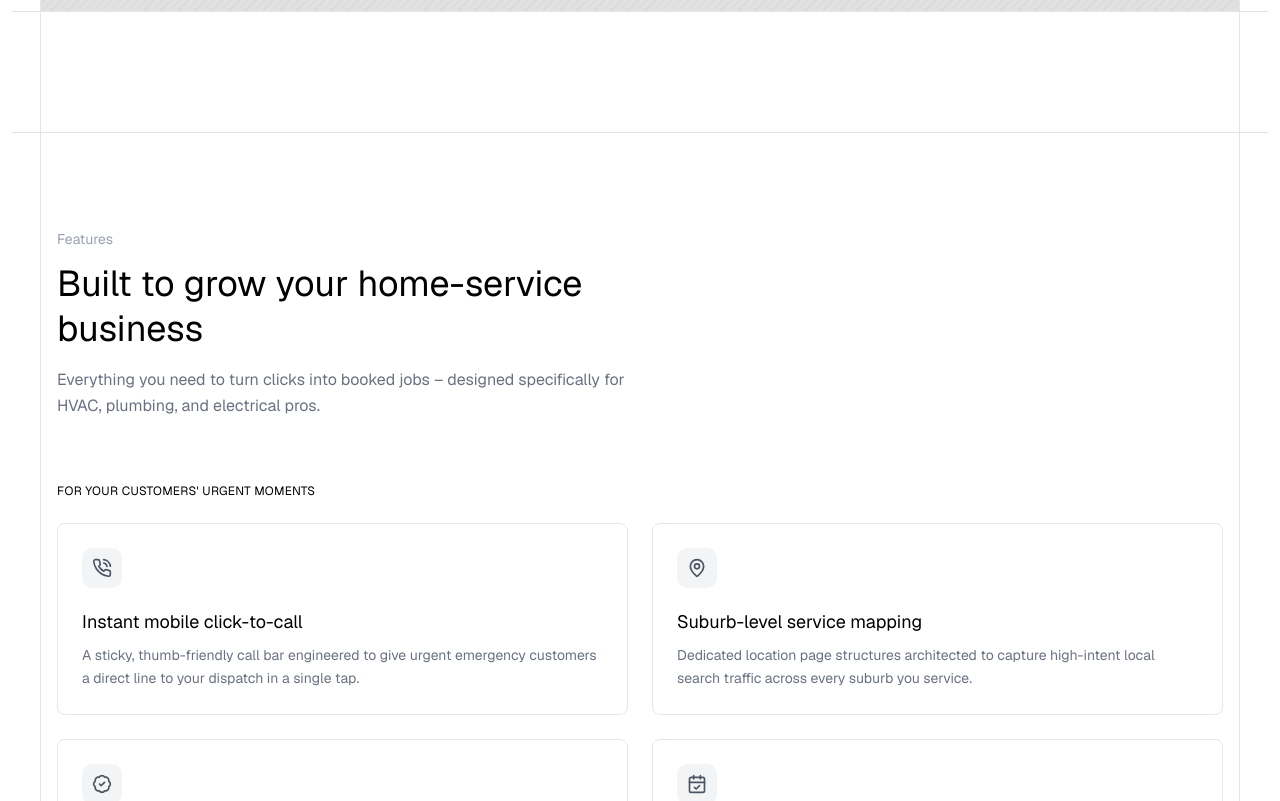
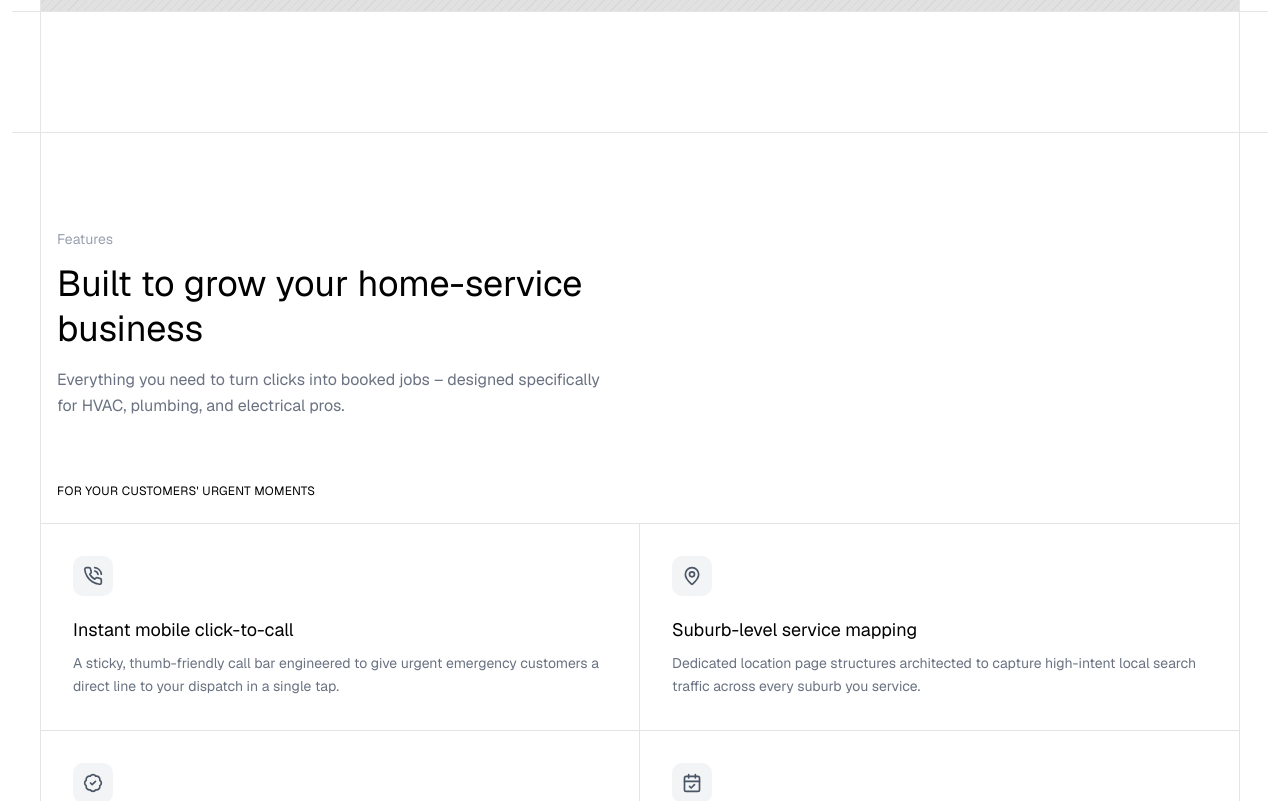
Before and after one commit to Fizora/lumentify, a Next.js app: page / in a window 1280 px wide. Shown: the part 1599-2400 px from the top of the page. Built offline with nearby package versions, Linux system fonts and the light colour scheme.

Commit message:
remove contact section in home page

```diff
--- a/src/app/about/page.tsx
+++ b/src/app/about/page.tsx
@@ -12,7 +12,7 @@ export default function About() {
   return (
     <>
       <Navbar />
-      <main className="min-h-screen px-4 bg-white text-zinc-900 border-b">
+      <main className="min-h-screen bg-white text-zinc-900 border-b">
         <div className="mx-auto max-w-300 px-3 py-20 border-x border-zinc-200">
           <div className="mx-auto max-w-3xl pt-12">
             {/* Header */}
--- a/src/app/page.tsx
+++ b/src/app/page.tsx
@@ -26,8 +26,8 @@ export default function Home() {
         <Skathes />
         {/* <Testimonials /> */}
         <FAQ />
-        <Skathes />
-        <Contact />
+        {/* <Skathes /> */}
+        {/* <Contact /> */}
         <Skathes />
         <CTA />
         <Skathes />
--- a/src/app/support/page.tsx
+++ b/src/app/support/page.tsx
@@ -21,7 +21,7 @@ const guarantees = [
   {
     icon: LuFileCheck,
     title: "Visual direction approval before coding",
-    body: "We review the initial homepage design direction with you before full development begins. If you choose to cancel the project at this milestone because the direction doesn't fit your vision, your initial deposit is fully refunded—stopping the project cleanly before any code is written.",
+    body: "We review the initial homepage design direction with you before full development begins. If you choose to cancel the project at this milestone because the direction doesn't fit your vision, your initial deposit is fully refunded.",
   },
   {
     icon: LuRotateCcw,
@@ -44,7 +44,7 @@ export default function Support() {
   return (
     <>
       <Navbar />
-      <main className="min-h-screen px-4 bg-white text-zinc-900 border-b">
+      <main className="min-h-screen bg-white text-zinc-900 border-b">
         <section className="mx-auto max-w-300 px-3 py-20 border-x border-zinc-200">
           {/* Header */}
           <section className="pt-32 pb-16 mx-auto max-w-3xl text-center">
@@ -54,7 +54,7 @@ export default function Support() {
             <h1 className="text-3xl md:text-4xl lg:text-5xl font-medium tracking-tight text-black leading-tight mb-4">
               Need assistance? We&apos;ve got you covered.
             </h1>
-            <p className="text-lg text-zinc-600 leading-relaxed">
+            <p className="text-sm text-zinc-600 leading-relaxed">
               Whether you need project support, have technical questions, or
               want to explore working together — here is how to reach us and the
               exact standards protecting your investment.
@@ -106,7 +106,7 @@ export default function Support() {
                   href="https://wa.me/6285235086814"
                   target="_blank"
                   rel="noopener noreferrer"
-                  className="inline-flex items-center gap-2 text-sm font-medium text-zinc-900 hover:text-zinc-600 transition-colors"
+                  className="inline-flex items-center gap-2 text-sm font-medium text-zinc-700 hover:text-black transition-colors"
                 >
                   <LuMessageCircle className="w-4 h-4" />
                   Message us on WhatsApp
@@ -126,7 +126,7 @@ export default function Support() {
                 <Link
                   href="mailto:support@lexentify.com"
                   rel="noopener noreferrer"
-                  className="inline-flex items-center gap-2 text-sm font-medium text-zinc-900 hover:text-zinc-600 transition-colors"
+                  className="inline-flex items-center gap-2 text-sm font-medium text-zinc-700 hover:text-black transition-colors"
                 >
                   <LuMail className="w-4 h-4" />
                   Message us on Email
--- a/src/components/sections/Features.tsx
+++ b/src/components/sections/Features.tsx
@@ -18,24 +18,6 @@ const itemVariants: Variants = {
   visible: { opacity: 1, y: 0 },
 };
 
-const FeatureCard = ({ feat }: { feat: FeatureItem }) => {
-  const IconComponent = feat.icon;
-  return (
-    <motion.div
-      variants={itemVariants}
-      className="bg-white rounded-md border border-gray-200 p-6 hover:border-gray-300 hover:shadow-xl hover:shadow-zinc-200 transition-all duration-200"
-    >
-      <div className="w-10 h-10 rounded-lg bg-gray-100 text-gray-600 flex items-center justify-center mb-5">
-        <IconComponent className="w-5 h-5" />
-      </div>
-      <h3 className="text-lg font-medium text-black mb-2">{feat.title}</h3>
-      <p className="text-sm text-gray-500 leading-relaxed">
-        {feat.description}
-      </p>
-    </motion.div>
-  );
-};
-
 interface FeatureCategoryProps {
   label: string;
   items: FeatureItem[];
@@ -43,7 +25,7 @@ interface FeatureCategoryProps {
 
 const FeatureCategory = ({ label, items }: FeatureCategoryProps) => (
   <div>
-    <h3 className="text-xs font-medium uppercase tracking-wide text-black mb-6">
+    <h3 className="text-xs font-medium uppercase tracking-wide text-black mb-6 px-4">
       {label}
     </h3>
     <motion.div
@@ -51,11 +33,31 @@ const FeatureCategory = ({ label, items }: FeatureCategoryProps) => (
       initial="hidden"
       whileInView="visible"
       viewport={{ once: true, margin: "-50px" }}
-      className="grid grid-cols-1 md:grid-cols-2 gap-6"
+      className="grid grid-cols-1 md:grid-cols-2 gap-0 border-y border-zinc-200 items-stretch"
     >
-      {items.map((feat, i) => (
-        <FeatureCard key={i} feat={feat} />
-      ))}
+      {items.map((feat, i) => {
+        const IconComponent = feat.icon;
+        return (
+          <motion.div
+            key={i}
+            variants={itemVariants}
+            className={`relative flex flex-col p-6 lg:p-8 bg-white transition-colors duration-200 hover:bg-zinc-50/50
+              border-b border-zinc-200 last:border-b-0
+              ${i % 2 === 0 ? "md:border-r border-zinc-200" : ""}
+              ${i < items.length - 2 ? "md:border-b" : "md:border-b-0"}`}
+          >
+            <div className="w-10 h-10 rounded-lg bg-gray-100 text-gray-600 flex items-center justify-center mb-5">
+              <IconComponent className="w-5 h-5" />
+            </div>
+            <h3 className="text-lg font-medium text-black mb-2">
+              {feat.title}
+            </h3>
+            <p className="text-sm text-gray-500 leading-relaxed">
+              {feat.description}
+            </p>
+          </motion.div>
+        );
+      })}
     </motion.div>
   </div>
 );
@@ -63,13 +65,13 @@ const FeatureCategory = ({ label, items }: FeatureCategoryProps) => (
 const Features = () => {
   return (
     <section className="bg-white border-b">
-      <div className="mx-auto max-w-300 py-24 px-4 border-x">
+      <div className="mx-auto max-w-300 py-24 border-x border-zinc-200">
         <motion.div
           initial={{ opacity: 0, y: 16 }}
           whileInView={{ opacity: 1, y: 0 }}
           viewport={{ once: true, margin: "-50px" }}
           transition={{ duration: 0.5 }}
-          className="max-w-xl mb-16"
+          className="max-w-xl px-4 mb-16"
         >
           <span className="text-sm font-medium text-gray-400 mb-3 block">
             Features
--- a/src/components/sections/Workflow.tsx
+++ b/src/components/sections/Workflow.tsx
@@ -65,13 +65,13 @@ const itemVariants: Variants = {
 const Workflow = () => {
   return (
     <section className="bg-white border-b">
-      <div className="mx-auto max-w-300 py-24 px-4 border-x">
+      <div className="mx-auto max-w-300 py-24 border-x border-zinc-200">
         <motion.div
           initial={{ opacity: 0, y: 16 }}
           whileInView={{ opacity: 1, y: 0 }}
           viewport={{ once: true, margin: "-50px" }}
           transition={{ duration: 0.5 }}
-          className="max-w-xl mb-16"
+          className="max-w-xl mb-16 px-4"
         >
           <span className="text-sm font-medium text-gray-400 mb-3 block">
             How It Works
@@ -90,7 +90,7 @@ const Workflow = () => {
           initial="hidden"
           whileInView="visible"
           viewport={{ once: true, margin: "-50px" }}
-          className="grid grid-cols-1 md:grid-cols-2 gap-6"
+          className="grid grid-cols-1 md:grid-cols-2 gap-0 border-y border-zinc-200 items-stretch"
         >
           {workflowSteps.map((item, i) => {
             const IconComponent = item.icon;
@@ -98,7 +98,10 @@ const Workflow = () => {
               <motion.div
                 variants={itemVariants}
                 key={i}
-                className="bg-white rounded-md border border-gray-200 p-6 hover:border-gray-300 hover:shadow-xl hover:shadow-zinc-200 transition-all duration-200"
+                className={`relative flex flex-col p-6 lg:p-8 bg-white transition-colors duration-200 hover:bg-zinc-50/50
+                  border-b border-zinc-200 last:border-b-0
+                  ${i % 2 === 0 ? "md:border-r border-zinc-200" : ""}
+                  ${i < workflowSteps.length - 2 ? "md:border-b" : "md:border-b-0"}`}
               >
                 <div>
                   <div className="flex items-center justify-between mb-5">
```
